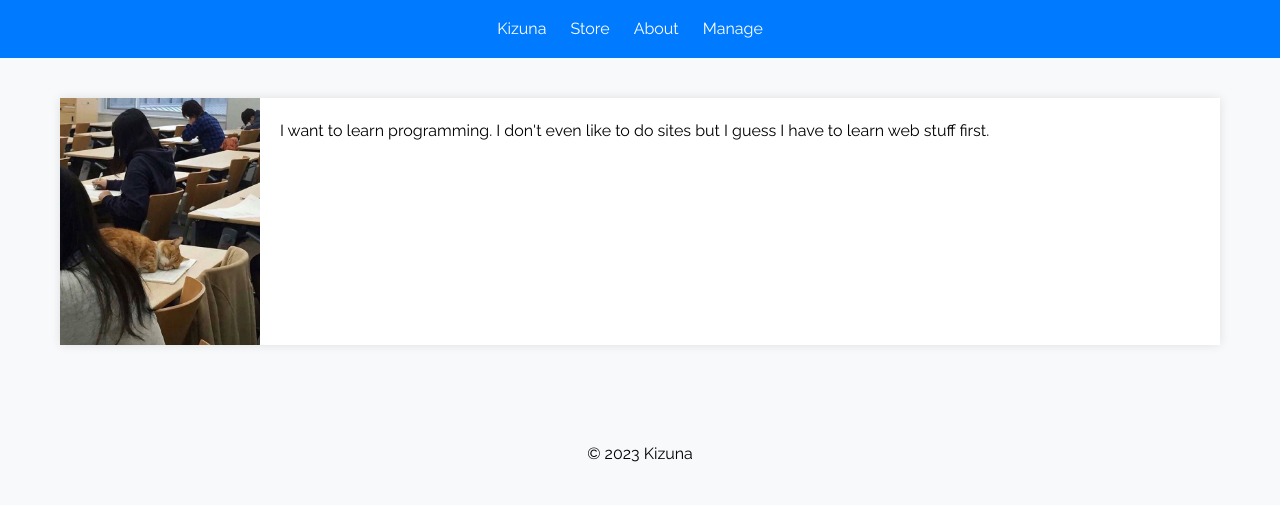
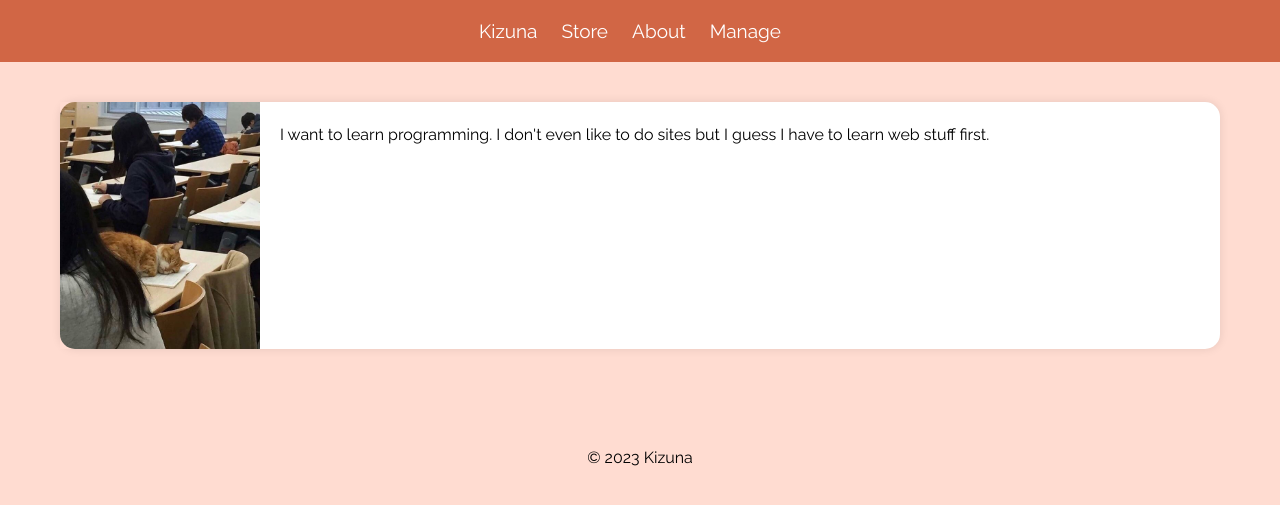
Before and after one commit to dephea/kizuna, a Flask app: page /about in a window 1280 px wide. Shown: the top 505 px of the page. Run offline with Flask 2, Linux system fonts and the light colour scheme.

Commit message:
style upds

```diff
--- a/static/css/styles.css
+++ b/static/css/styles.css
@@ -5,20 +5,44 @@
     box-sizing: border-box;
 }
 
+/* Скрыть полосу прокрутки в Chrome, Safari и Opera */
+body::-webkit-scrollbar {
+    display: none;
+}
+
+/* Скрыть полосу прокрутки в IE, Edge и Firefox */
+body {
+    -ms-overflow-style: none;  /* IE and Edge */
+    scrollbar-width: none;  /* Firefox */
+}
+
+
 body {
     font-family: 'Raleway', sans-serif;
     line-height: 1.6;
     margin: 0;
     padding: 0;
-    background-color: #f8f9fa;
+    background-color: #ffdcd1;
 }
 
 header {
-    background-color: #007bff;
+    background-color: #d16645;
     color: white;
     padding: 1rem;
     text-align: center;
 
+}
+
+.header-text {
+    transition: color 0.3s ease, transform 0.3s ease;
+    font-size: 19px;
+    color: white;
+}
+
+.header-text:hover {
+    color: #ffcc00; /* Изменяем цвет текста при наведении */
+    transform: scale(1.05); /* Немного увеличиваем текст */
+    cursor: pointer; /* Изменяем курсор, чтобы указать на кликабельность */
 }
 
 nav ul {
@@ -36,7 +60,7 @@ nav ul li a {
 }
 
 footer {
-    background-color: #f8f9fa;
+    background-color: #ffdcd1;
     padding: 1rem;
     text-align: center;
 }
@@ -94,11 +118,12 @@ form input[type="submit"] {
     background-color: white;
     box-shadow: 0 0 10px rgba(0, 0, 0, 0.1);
     width: 100%;
+    border-radius: 15px; /* Это значение добавит закругление */
 }
 
 .event-image {
     flex: 0 0 200px;
-    background-color: #007bff;
+    background-color: #ffdcd1;
     display: flex;
     align-items: center;
     justify-content: center;
@@ -110,6 +135,8 @@ form input[type="submit"] {
     object-position: center; /* Центрировать изображение */
     width: 100%;
     height: 100%;
+    border-top-left-radius: 15px; /* Закругление верхнего левого угла */
+    border-bottom-left-radius: 15px; /* Закругление нижнего левого угла */
 }
 
 .event-details {
@@ -121,7 +148,7 @@ form input[type="submit"] {
 h2 {
     font-size: 24px;
     margin-bottom: 10px;
-    color: #007bff;
+    color: #a64e33;
 }
 
 p {
--- a/templates/kizuna_base.html
+++ b/templates/kizuna_base.html
@@ -19,10 +19,10 @@
 <header>
     <nav>
         <ul>
-            <li><a href="/">Kizuna</a></li>
-            <li><a href="/store">Store</a></li>
-            <li><a href="/about">About</a></li>
-            <li><a href="/create_event">Manage</a></li>
+            <li><a class="header-text" href="/">Kizuna</a></li>
+            <li><a class="header-text" href="/store">Store</a></li>
+            <li><a class="header-text" href="/about">About</a></li>
+            <li><a class="header-text" href="/create_event">Manage</a></li>
         </ul>
     </nav>
 </header>
--- a/templates/kizuna_home.html
+++ b/templates/kizuna_home.html
@@ -2,10 +2,6 @@
 
 {% block title %}
 KIZUNA
-{% endblock %}
-
-{% block head %}
-
 {% endblock %}
 
 
```
